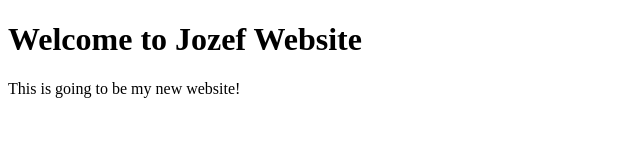
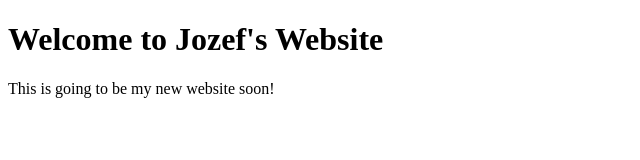
Before and after one commit to jskokan/jskokan.github.io, a plain HTML site: page index.html in a window 1280 px wide. Shown: the whole page, without its empty margins (0-640 px from the left). Drawn offline with Linux system fonts and the light colour scheme.

Commit message:
small changes

```diff
--- a/index.html
+++ b/index.html
@@ -8,8 +8,8 @@
   </head>
   <body>
     <main>
-        <h1>Welcome to Jozef Website</h1>
-        <p>This is going to be my new website!</p>
+        <h1>Welcome to Jozef's Website</h1>
+        <p>This is going to be my new website soon!</p>
     </main>
   </body>
 </html>
```
